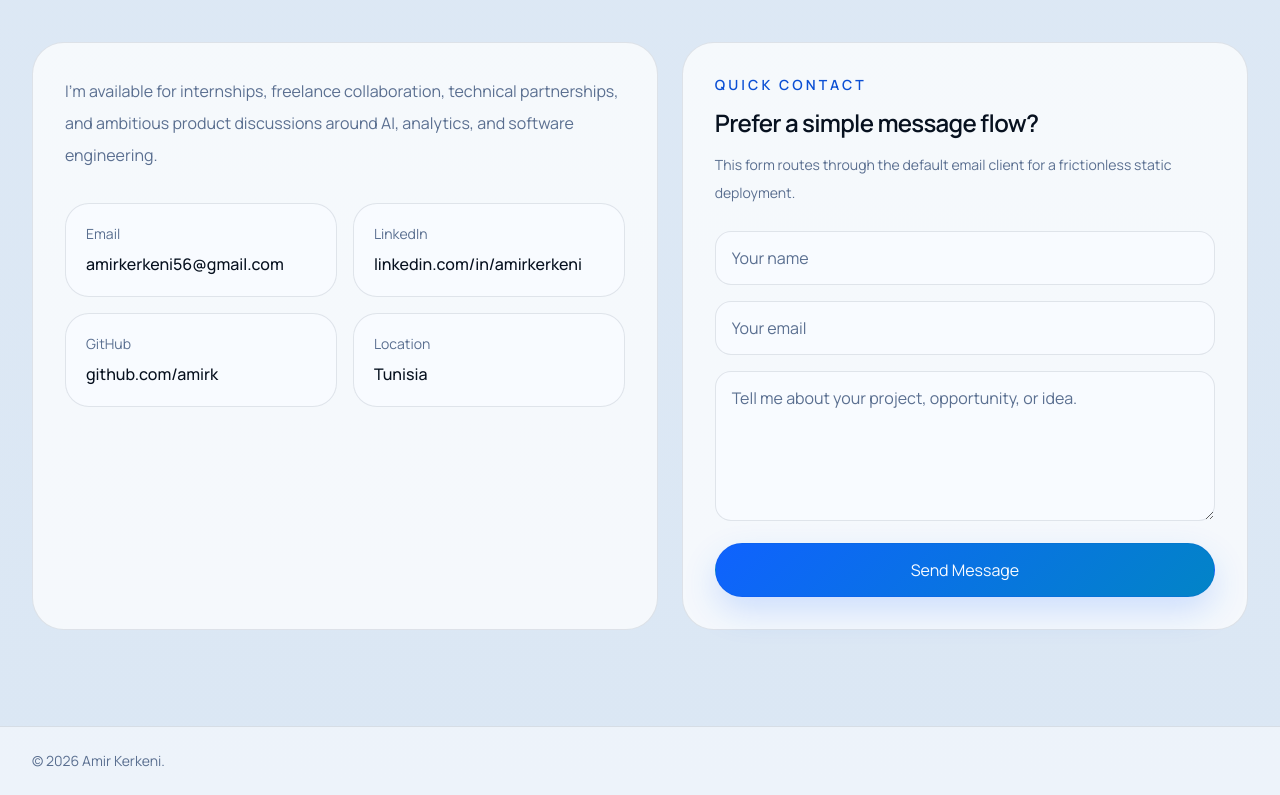
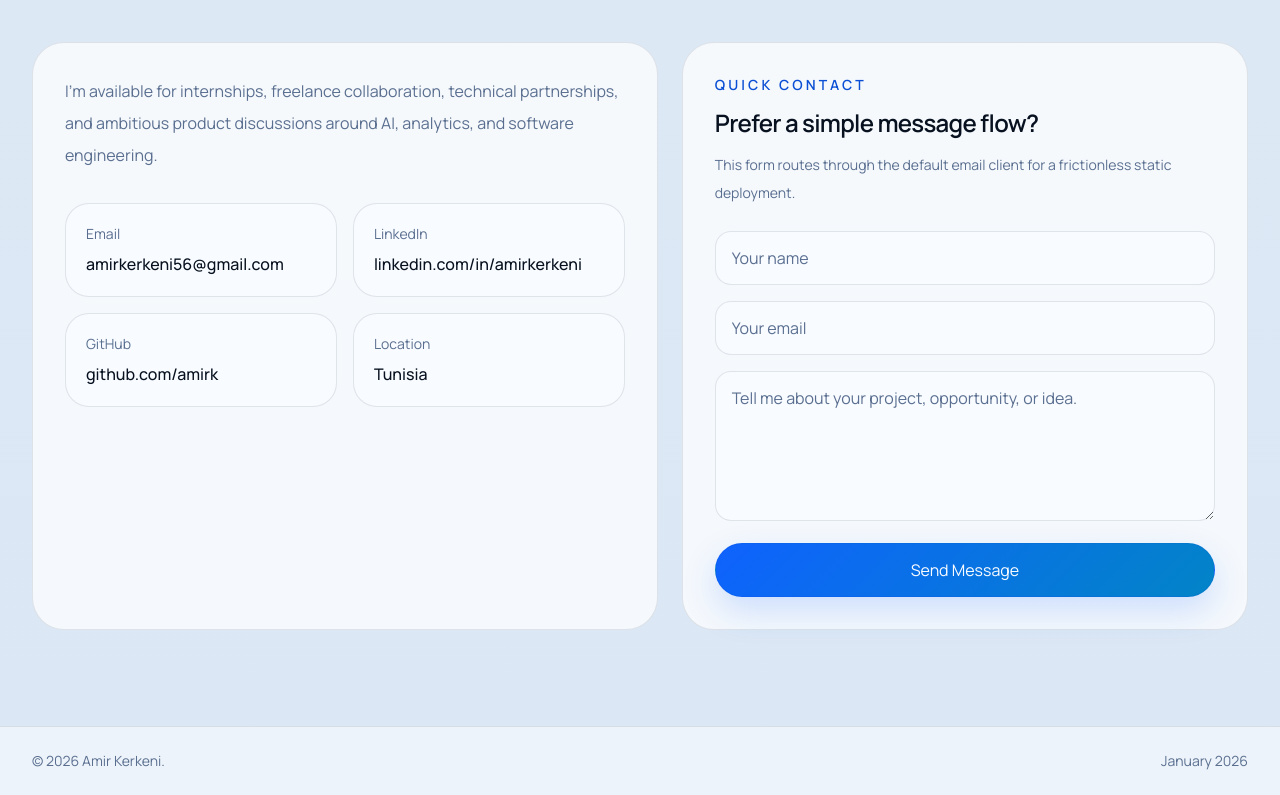
Before and after one commit to princeamir56/Portfolio, a React (Vite) app: page / in a window 1280 px wide. Shown: the part 8869-9664 px from the top of the page. Built offline with nearby package versions, Linux system fonts and the light colour scheme; no server answers.

Commit message:
footer change

```diff
--- a/src/App.tsx
+++ b/src/App.tsx
@@ -567,7 +567,7 @@ function App() {
       <footer className="relative z-10 border-t border-[var(--color-border)] bg-[var(--color-surface)]/70">
         <div className="mx-auto flex max-w-7xl flex-col gap-4 px-4 py-6 text-sm text-[var(--color-text-soft)] sm:px-6 lg:flex-row lg:items-center lg:justify-between lg:px-8">
           <p>&copy; 2026 {hero.name}.</p>
-
+          <p>{formatProjectDate(featuredProjects[0]?.date ?? '2026-01')}</p>
         </div>
       </footer>
 
```
